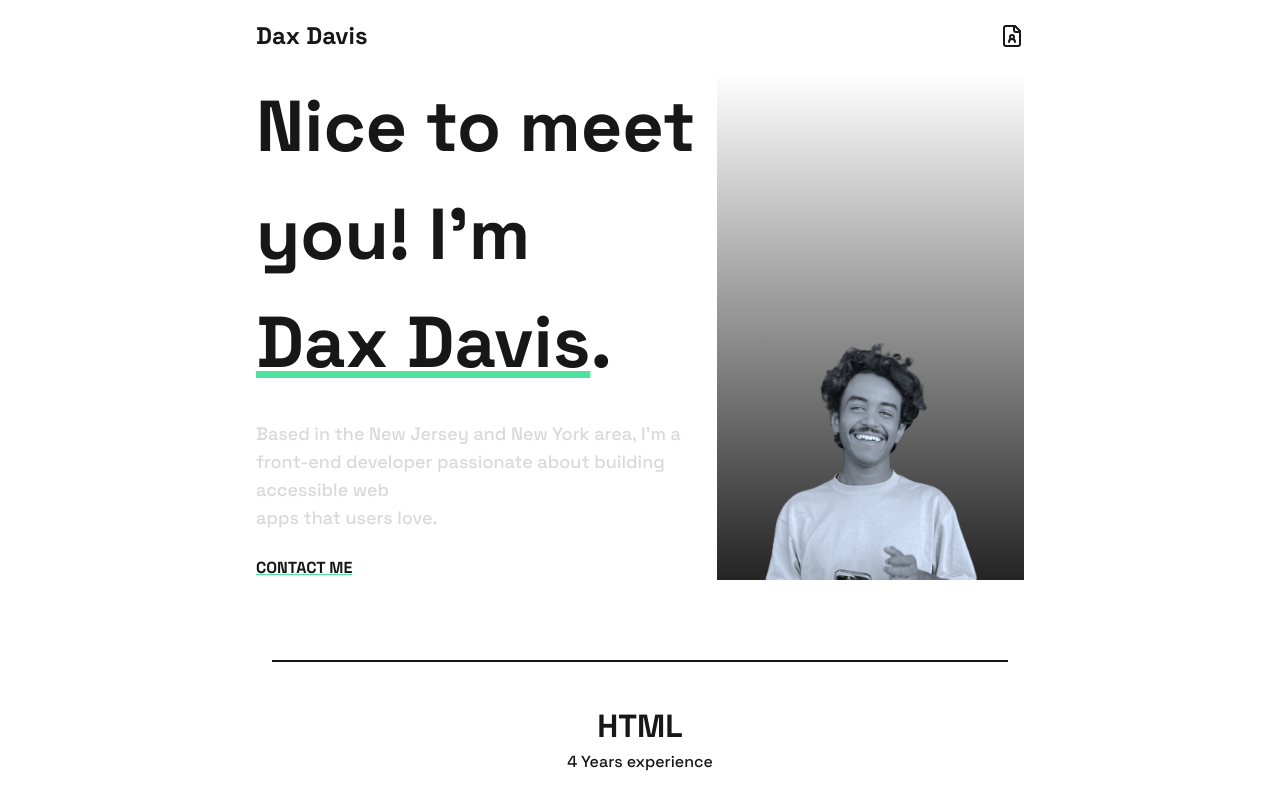
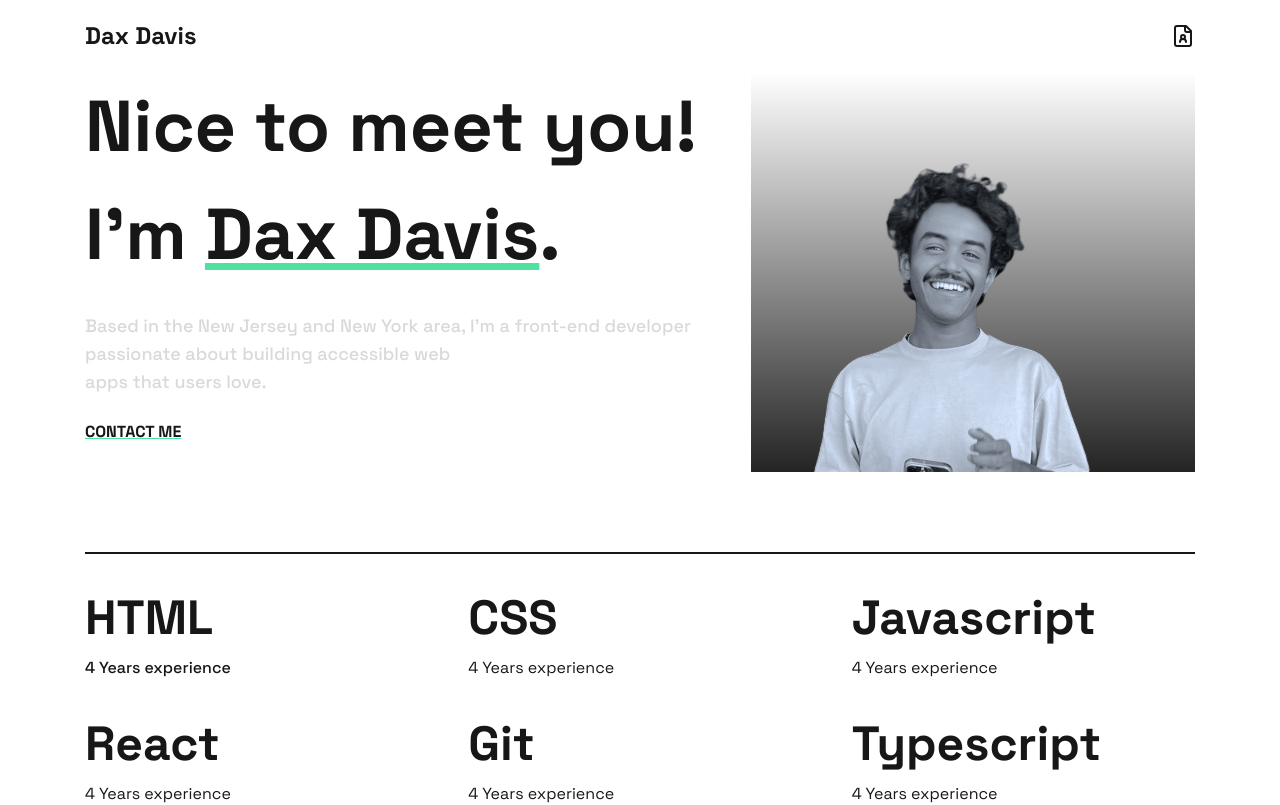
Before and after one commit to daxantz/portfolio, a Next.js app: page / in a window 1280 px wide. Shown: the top 805 px of the page. Built offline with nearby package versions, Linux system fonts and the light colour scheme.

Commit message:
added responsive styles for the skills component

```diff
--- a/app/layout.tsx
+++ b/app/layout.tsx
@@ -20,7 +20,7 @@ export default function RootLayout({
   return (
     <html lang="en">
       <body
-        className={`${spaceGrotesk.className} antialiased relative max-w-[1110px] md:max-w-[768px] mx-auto`}
+        className={`${spaceGrotesk.className} antialiased relative lg:max-w-[1110px] md:max-w-[768px] mx-auto`}
       >
         <main>{children}</main>
       </body>
--- a/components/Skills.tsx
+++ b/components/Skills.tsx
@@ -3,30 +3,30 @@ import Circles from "./Circles";
 
 const Skills = () => {
   return (
-    <div className="relative border-t-2 border-b-2 mt-[80px]  mx-[16px]">
-      <div className="flex flex-col gap-6 my-[40px]">
-        <div className="flex flex-col items-center">
-          <p className="font-bold text-[2rem]">HTML</p>
+    <div className="relative border-t-2 border-b-2 mt-[80px]     ">
+      <div className="flex flex-col gap-6 my-[40px] md:grid-cols-2 md:grid md:gap-10 lg:grid-cols-3">
+        <div className="flex flex-col items-center md:items-start md:gap-3.5">
+          <p className="font-bold text-[2rem] md:text-5xl">HTML</p>
           <p className="font-medium">4 Years experience</p>
         </div>
-        <div className="flex flex-col items-center">
-          <p className="font-bold text-[2rem]">CSS</p>
+        <div className="flex flex-col items-center md:items-start md:gap-3.5">
+          <p className="font-bold text-[2rem] md:text-5xl">CSS</p>
           <p>4 Years experience</p>
         </div>
-        <div className="flex flex-col items-center">
-          <p className="font-bold text-[2rem]">Javascript</p>
+        <div className="flex flex-col items-center md:items-start md:gap-3.5">
+          <p className="font-bold text-[2rem] md:text-5xl">Javascript</p>
           <p>4 Years experience</p>
         </div>
-        <div className="flex flex-col items-center">
-          <p className="font-bold text-[2rem]">React</p>
+        <div className="flex flex-col items-center md:items-start md:gap-3.5">
+          <p className="font-bold text-[2rem] md:text-5xl">React</p>
           <p>4 Years experience</p>
         </div>
-        <div className="flex flex-col items-center">
-          <p className="font-bold text-[2rem]"> Git</p>
+        <div className="flex flex-col items-center md:items-start md:gap-3.5">
+          <p className="font-bold text-[2rem] md:text-5xl"> Git</p>
           <p>4 Years experience</p>
         </div>
-        <div className="flex flex-col items-center">
-          <p className="font-bold text-[2rem]">Typescript</p>
+        <div className="flex flex-col items-cente md:items-start md:gap-3.5">
+          <p className="font-bold text-[2rem] md:text-5xl">Typescript</p>
           <p>4 Years experience</p>
         </div>
       </div>
```
